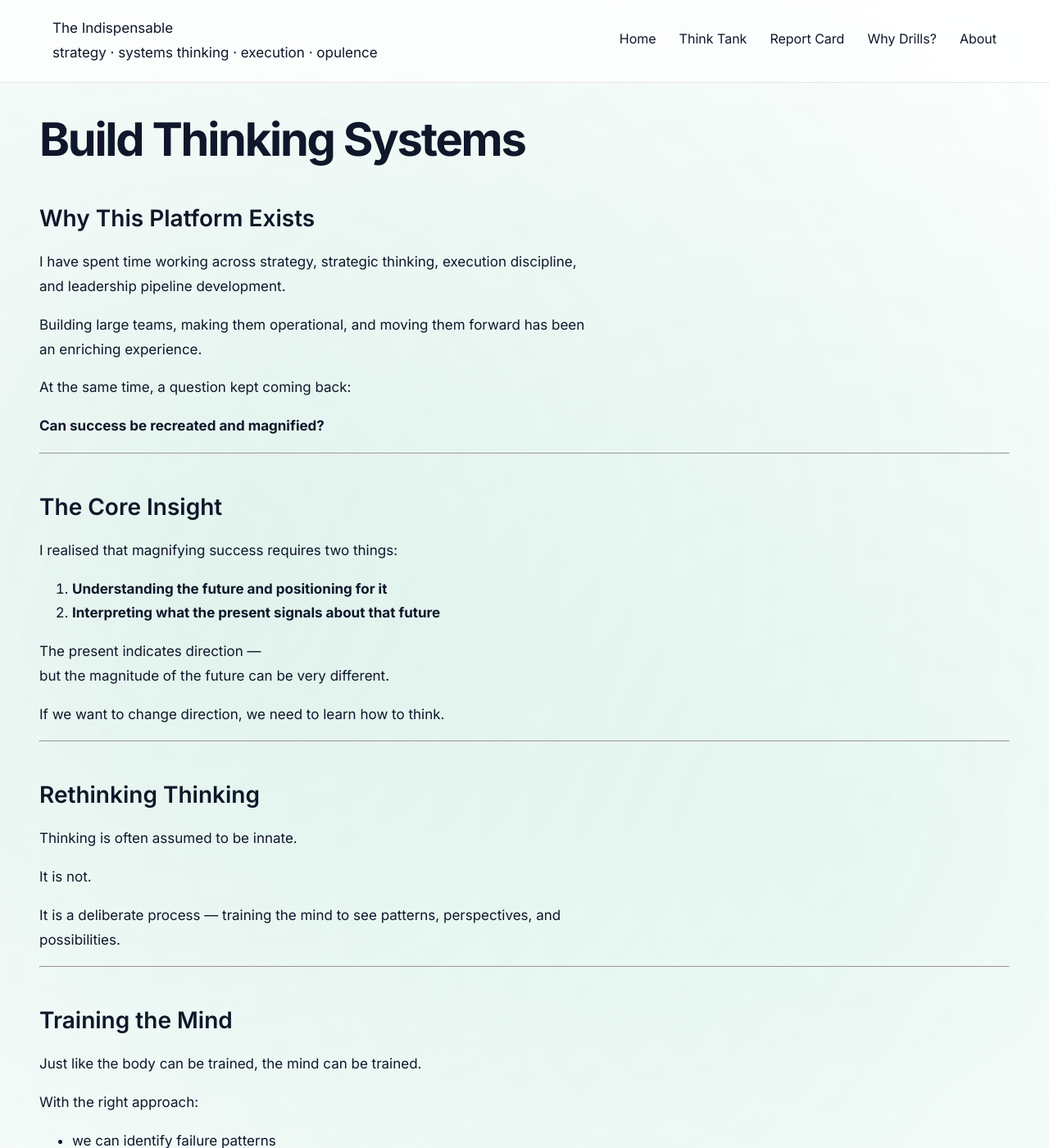
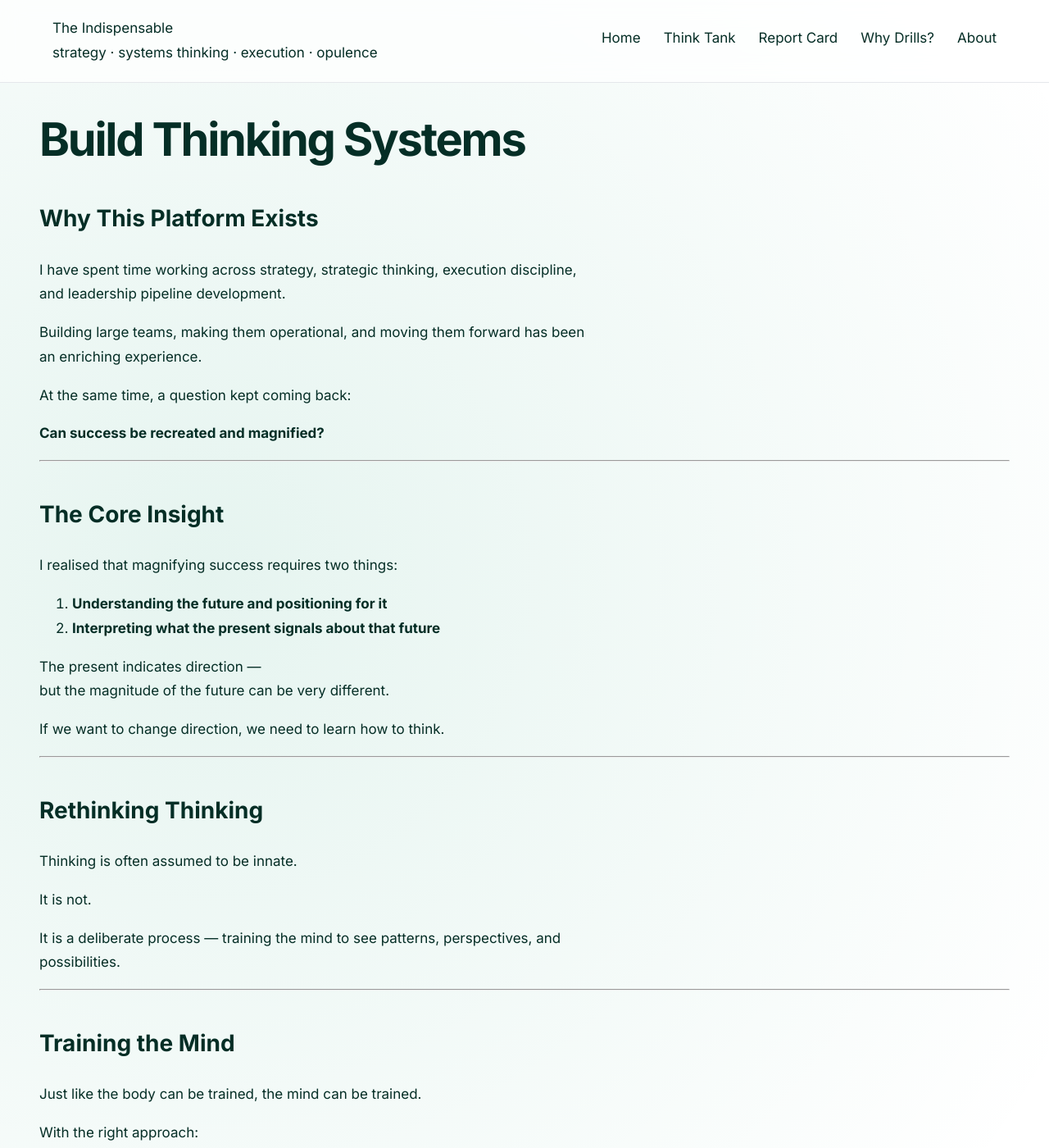
Before and after one commit to lakshminarayanannarasimhan-star/lakshminarayanannarasimhan-star.github.io, a Jekyll site: the page built from index.md, in a window 1280 px wide and 1400 px high. Shown: the whole window at 82% size. Built offline with Jekyll 4.4.1, drawn with Linux system fonts in a browser that asks for light colours.

Commit message:
Update style.css

```diff
--- a/assets/css/style.css
+++ b/assets/css/style.css
@@ -1,5 +1,5 @@
 /* =========================================
-   ELEVATE DESIGN SYSTEM — FINAL v20
+   ELEVATE DESIGN SYSTEM — FINAL v21
    ========================================= */
 
 
@@ -32,27 +32,37 @@
 
 
 /* =========================
-   THEMES — FULL COLOR SYSTEM
+   THEMES — COMPLETE SYSTEM
    ========================= */
 
+/* INDIGO */
 :root[data-theme="indigo"] {
   --primary: #4f46e5;
   --primary-soft: #eef2ff;
   --primary-strong: #4338ca;
+  --text: #1e1b4b;
+  --muted: #6366f1;
 }
 
+/* EMERALD */
 :root[data-theme="emerald"] {
   --primary: #059669;
   --primary-soft: #ecfdf5;
   --primary-strong: #047857;
+  --text: #052e26;
+  --muted: #047857;
 }
 
+/* SLATE */
 :root[data-theme="slate"] {
   --primary: #334155;
   --primary-soft: #f1f5f9;
   --primary-strong: #1e293b;
+  --text: #020617;
+  --muted: #475569;
 }
 
+/* MIDNIGHT */
 :root[data-theme="midnight"] {
   --bg: #0f172a;
   --text: #e5e7eb;
@@ -64,28 +74,40 @@
   --primary-strong: #818cf8;
 }
 
+/* AMBER */
 :root[data-theme="amber"] {
   --primary: #d97706;
   --primary-soft: #fffbeb;
   --primary-strong: #b45309;
+  --text: #451a03;
+  --muted: #92400e;
 }
 
+/* ROSE */
 :root[data-theme="rose"] {
   --primary: #e11d48;
   --primary-soft: #fff1f2;
   --primary-strong: #be123c;
+  --text: #4c0519;
+  --muted: #9f1239;
 }
 
+/* CYAN */
 :root[data-theme="cyan"] {
   --primary: #0891b2;
   --primary-soft: #ecfeff;
   --primary-strong: #0e7490;
+  --text: #083344;
+  --muted: #155e75;
 }
 
+/* MONO */
 :root[data-theme="mono"] {
   --primary: #000000;
   --primary-soft: #f5f5f5;
   --primary-strong: #111111;
+  --text: #111111;
+  --muted: #6b7280;
 }
 
 
@@ -99,66 +121,31 @@
   line-height: var(--lh-relaxed);
   margin: 0;
   color: var(--text);
+  background: var(--bg);
   transition: background 0.5s ease;
 }
 
 
 /* =========================
-   BACKGROUNDS (THEME-AWARE)
+   BACKGROUNDS
    ========================= */
 
 :root[data-theme="indigo"] body {
   background:
     radial-gradient(circle at 20% 20%, rgba(79,70,229,0.10), transparent 40%),
-    radial-gradient(circle at 80% 30%, rgba(99,102,241,0.08), transparent 45%),
     var(--bg);
 }
 
 :root[data-theme="emerald"] body {
   background:
     radial-gradient(circle at 20% 20%, rgba(5,150,105,0.10), transparent 40%),
-    radial-gradient(circle at 80% 30%, rgba(16,185,129,0.08), transparent 45%),
-    var(--bg);
-}
-
-:root[data-theme="slate"] body {
-  background:
-    radial-gradient(circle at 30% 20%, rgba(51,65,85,0.08), transparent 40%),
-    radial-gradient(circle at 80% 40%, rgba(100,116,139,0.06), transparent 50%),
-    var(--bg);
-}
-
-:root[data-theme="amber"] body {
-  background:
-    radial-gradient(circle at 20% 20%, rgba(217,119,6,0.12), transparent 40%),
-    radial-gradient(circle at 80% 30%, rgba(245,158,11,0.08), transparent 45%),
-    var(--bg);
-}
-
-:root[data-theme="rose"] body {
-  background:
-    radial-gradient(circle at 20% 20%, rgba(225,29,72,0.10), transparent 40%),
-    radial-gradient(circle at 80% 30%, rgba(244,63,94,0.08), transparent 45%),
-    var(--bg);
-}
-
-:root[data-theme="cyan"] body {
-  background:
-    radial-gradient(circle at 20% 20%, rgba(8,145,178,0.10), transparent 40%),
-    radial-gradient(circle at 80% 30%, rgba(6,182,212,0.08), transparent 45%),
     var(--bg);
 }
 
 :root[data-theme="midnight"] body {
   background:
     radial-gradient(circle at 20% 20%, rgba(99,102,241,0.18), transparent 40%),
-    radial-gradient(circle at 80% 30%, rgba(139,92,246,0.15), transparent 45%),
-    radial-gradient(circle at 50% 80%, rgba(59,130,246,0.10), transparent 50%),
     #0f172a;
-}
-
-:root[data-theme="mono"] body {
-  background: var(--bg);
 }
 
 
@@ -176,25 +163,16 @@
 
 h2 {
   font-size: var(--fs-xl);
-  font-weight: 600;
   margin-top: 40px;
-  margin-bottom: 12px;
 }
 
 p {
   max-width: var(--measure);
-  margin-top: 14px;
-}
-
-.hero-sub {
-  font-size: var(--fs-md);
-  margin-top: 18px;
-  color: var(--muted);
 }
 
 
 /* =========================
-   LAYOUT (CENTERED)
+   LAYOUT
    ========================= */
 
 .container {
@@ -231,7 +209,7 @@
 }
 
 :root[data-theme="midnight"] .header {
-  background: rgba(15, 23, 42, 0.75);
+  background: rgba(15,23,42,0.75);
 }
 
 :root[data-theme]:not([data-theme="midnight"]) .header {
@@ -240,32 +218,23 @@
 
 
 /* =========================
-   NAVIGATION
+   NAV
    ========================= */
 
 .header-right {
   display: flex;
-  align-items: center;
   gap: 24px;
 }
 
 .nav {
   display: flex;
-  align-items: center;
   gap: 28px;
 }
 
 .nav a {
-  display: inline-flex;
-  align-items: center;
-  gap: 6px;
-
   position: relative;
-
-  font-size: 16px;
   text-decoration: none;
   color: var(--text);
-
   padding-bottom: 6px;
 }
 
@@ -273,50 +242,20 @@
   color: var(--primary);
 }
 
-/* underline */
-
 .nav a::after {
   content: "";
   position: absolute;
-  left: 0;
   bottom: 0;
-
   width: 100%;
   height: 2px;
-
   background: var(--primary);
-
   transform: scaleX(0);
   transform-origin: left;
-
   transition: transform 0.25s ease;
 }
 
-.nav a:hover::after,
-.nav a.active::after {
+.nav a:hover::after {
   transform: scaleX(1);
-}
-
-
-/* =========================
-   CHEVRON
-   ========================= */
-
-.nav a.has-dropdown::before {
-  content: "";
-  width: 6px;
-  height: 6px;
-
-  border-right: 2px solid var(--muted);
-  border-bottom: 2px solid var(--muted);
-
-  transform: rotate(45deg);
-  transition: all 0.25s ease;
-}
-
-.nav-item:hover a.has-dropdown::before {
-  transform: rotate(225deg);
-  border-color: var(--primary);
 }
 
 
@@ -328,32 +267,17 @@
   position: relative;
 }
 
-.nav-item::after {
-  content: "";
-  position: absolute;
-  top: 100%;
-  left: 0;
-  width: 100%;
-  height: 10px;
-}
-
 .dropdown {
   position: absolute;
   top: 100%;
   left: 0;
 
   margin-top: 6px;
+  min-width: 200px;
 
-  min-width: 200px;
-  padding: 10px 0;
-
+  background: rgba(255,255,255,0.9);
+  border: 1px solid var(--border);
   border-radius: 12px;
-  border: 1px solid var(--border);
-
-  backdrop-filter: blur(12px);
-  background: rgba(255,255,255,0.85);
-
-  box-shadow: 0 20px 50px rgba(0,0,0,0.08);
 
   opacity: 0;
   transform: translateY(6px);
@@ -364,27 +288,18 @@
 
 .nav-item:hover .dropdown {
   opacity: 1;
+  pointer-events: auto;
   transform: translateY(0);
-  pointer-events: auto;
 }
 
 .dropdown a {
   display: block;
   padding: 10px 16px;
-  font-size: 14px;
-  text-decoration: none;
-  color: var(--text);
 }
 
 .dropdown a:hover {
   background: var(--primary-soft);
   color: var(--primary);
-  transform: translateX(4px);
-}
-
-:root[data-theme="midnight"] .dropdown {
-  background: rgba(15, 23, 42, 0.9);
-  box-shadow: 0 20px 50px rgba(0,0,0,0.5);
 }
 
 
@@ -393,16 +308,12 @@
    ========================= */
 
 .hero {
-  margin: 40px auto 0;
+  margin: 40px auto;
   max-width: 900px;
 }
 
 .hero-title {
-  background: linear-gradient(
-    90deg,
-    var(--primary),
-    var(--primary-strong)
-  );
+  background: linear-gradient(90deg, var(--primary), var(--primary-strong));
   -webkit-background-clip: text;
   -webkit-text-fill-color: transparent;
 }
@@ -413,16 +324,7 @@
    ========================= */
 
 .footer-copy {
+  text-align: center;
   font-size: 12px;
   color: var(--muted);
-  margin-top: 10px;
 }
-
-
-/* =========================
-   404 PAGE
-   ========================= */
-
-body[data-page="404"] .hero-title {
-  opacity: 0.9;
-}
```
